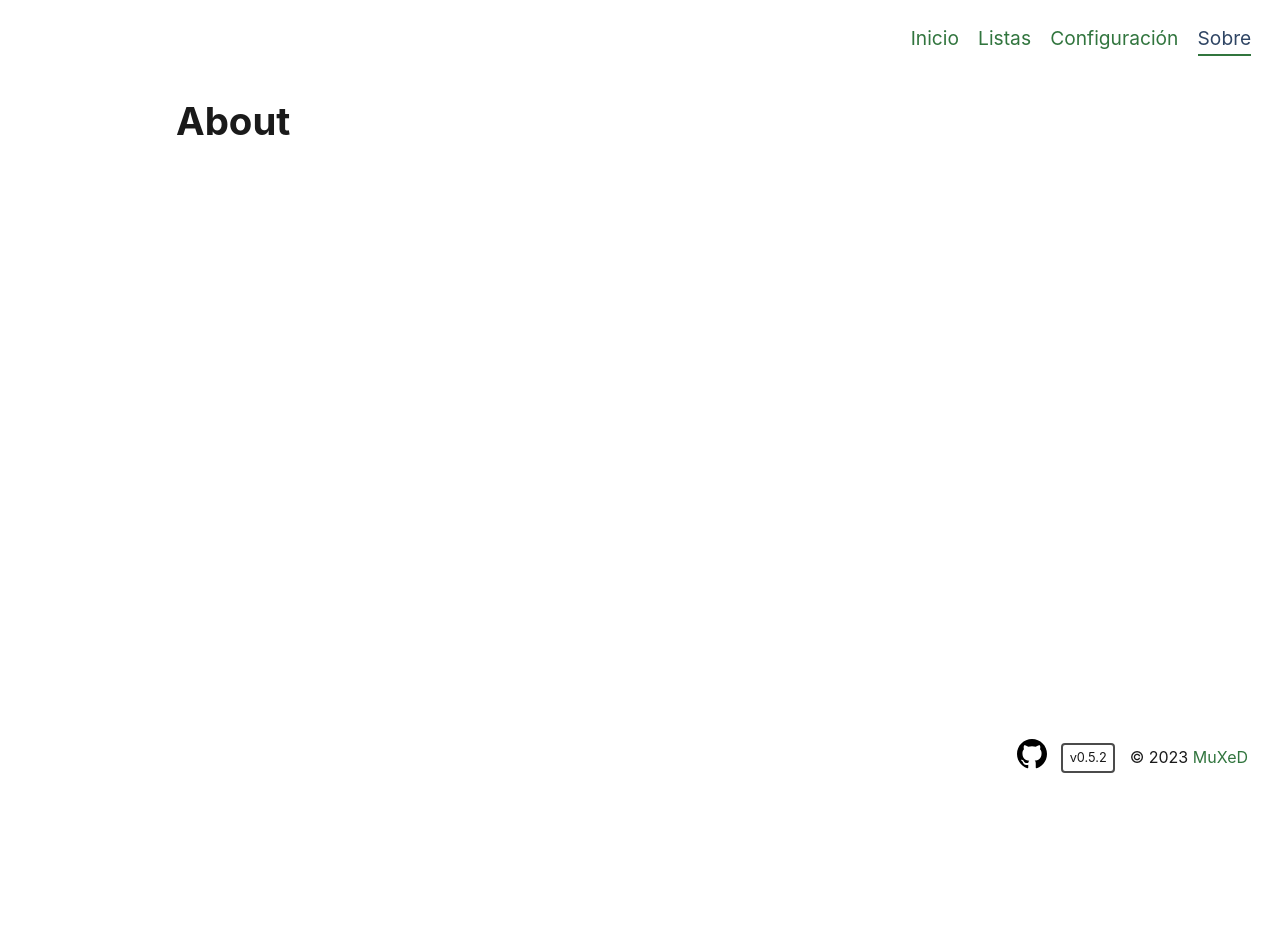
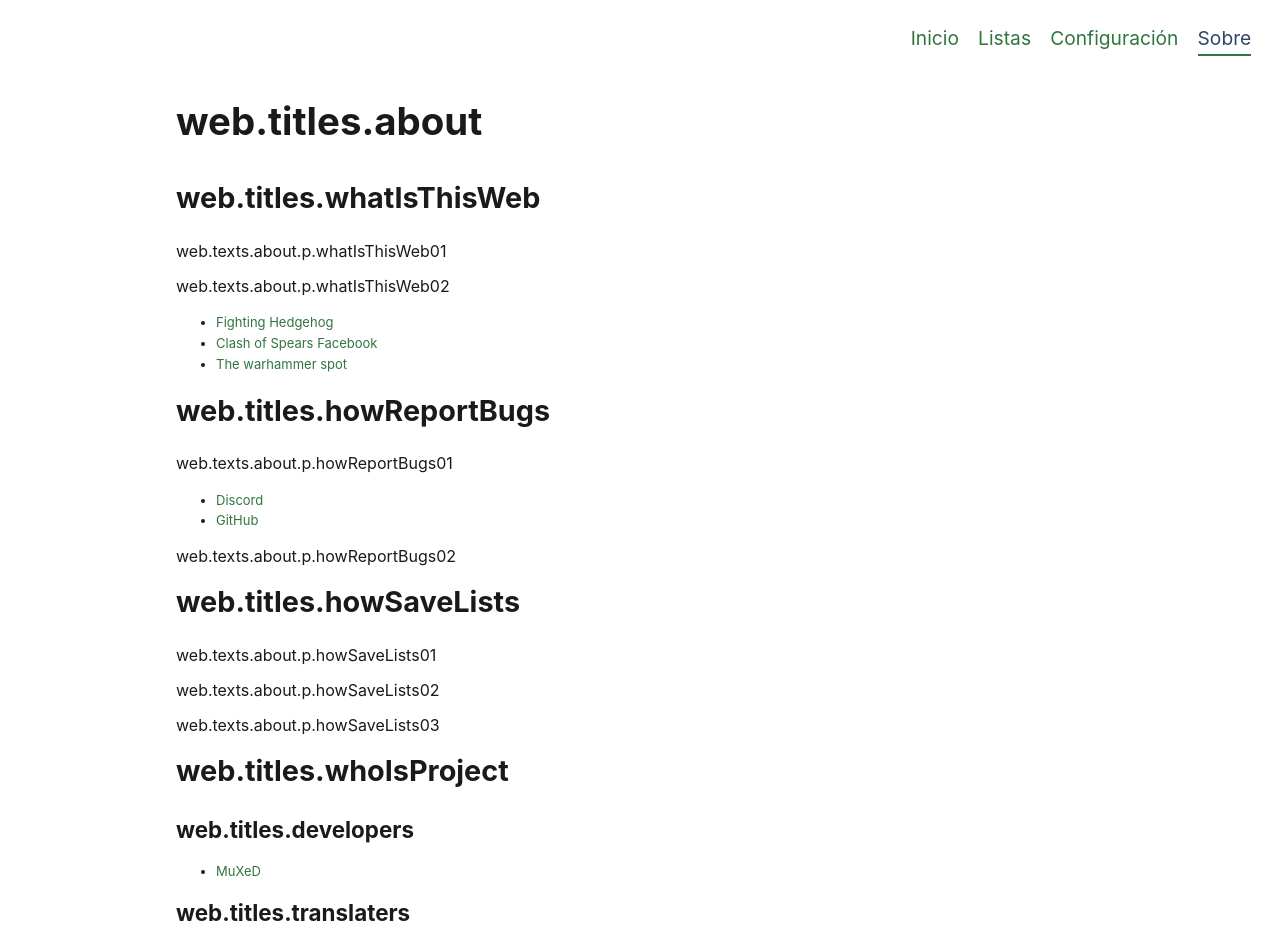
Before and after one commit to juananmuxed/cod-sheet-creator, a Vue app: page /about in a window 1280 px wide. Shown: the top 947 px of the page. Before the commit the page ends 800 px from the top, so only its background shows below. Built offline with nearby package versions, Linux system fonts and the light colour scheme.

Commit message:
✨ New about single page

```diff
--- a/src/views/AboutView.vue
+++ b/src/views/AboutView.vue
@@ -2,7 +2,55 @@
 
 <template>
   <div class="container">
-    <h1>About</h1>
-    <!-- TODO: finish about view -->
+    <h1 v-text="$t('web.titles.about')"></h1>
+    <h3 v-text="$t('web.titles.whatIsThisWeb')"></h3>
+    <p v-html="$t('web.texts.about.p.whatIsThisWeb01')"></p>
+    <p v-html="$t('web.texts.about.p.whatIsThisWeb02')"></p>
+    <ul>
+      <li>
+        <a href="https://www.fightinghedgehog.com/" target="_blank"
+          >Fighting Hedgehog</a
+        >
+      </li>
+      <li>
+        <a href="https://www.facebook.com/CLASHofSpears/" target="_blank"
+          >Clash of Spears Facebook</a
+        >
+      </li>
+      <li>
+        <a href="http://www.thewargamespot.com/clash-of-spears/" target="_blank"
+          >The warhammer spot</a
+        >
+      </li>
+    </ul>
+    <h3 v-text="$t('web.titles.howReportBugs')"></h3>
+    <p v-html="$t('web.texts.about.p.howReportBugs01')"></p>
+    <ul>
+      <li>
+        <a href="https://discord.gg/88rzwfU" target="_blank">Discord</a>
+      </li>
+      <li>
+        <a
+          href="https://github.com/juananmuxed/cod-sheet-creator/issues"
+          target="_blank"
+          >GitHub</a
+        >
+      </li>
+    </ul>
+    <p v-html="$t('web.texts.about.p.howReportBugs02')"></p>
+    <h3 v-text="$t('web.titles.howSaveLists')"></h3>
+    <p v-html="$t('web.texts.about.p.howSaveLists01')"></p>
+    <p v-html="$t('web.texts.about.p.howSaveLists02')"></p>
+    <p v-html="$t('web.texts.about.p.howSaveLists03')"></p>
+    <h3 v-text="$t('web.titles.whoIsProject')"></h3>
+    <h4 v-text="$t('web.titles.developers')"></h4>
+    <ul>
+      <li><a href="https://muxed.dev" target="_blank">MuXeD</a></li>
+    </ul>
+    <h4 v-text="$t('web.titles.translaters')"></h4>
+    <ul>
+      <li><a href="https://muxed.dev" target="_blank">MuXeD</a></li>
+    </ul>
+    <p v-html="$t('web.texts.about.p.whoIsProject01')"></p>
   </div>
 </template>
```
